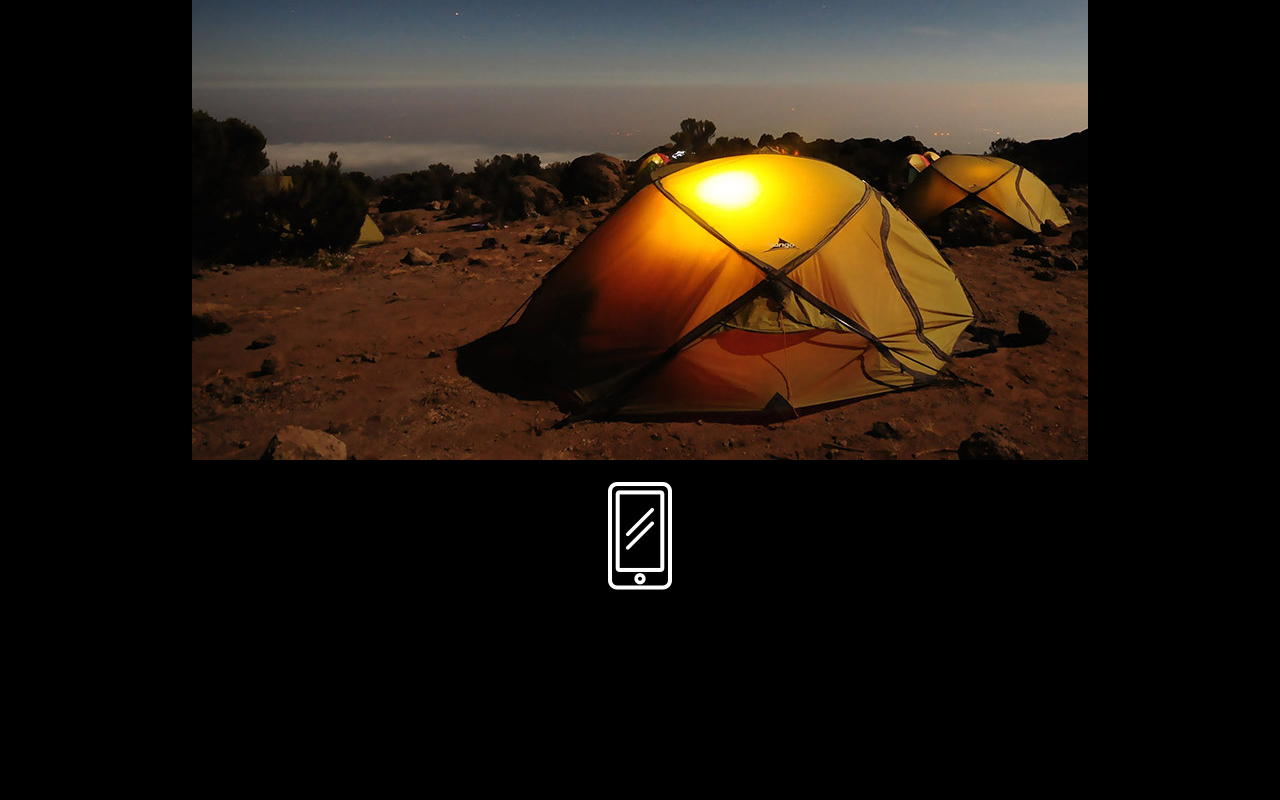
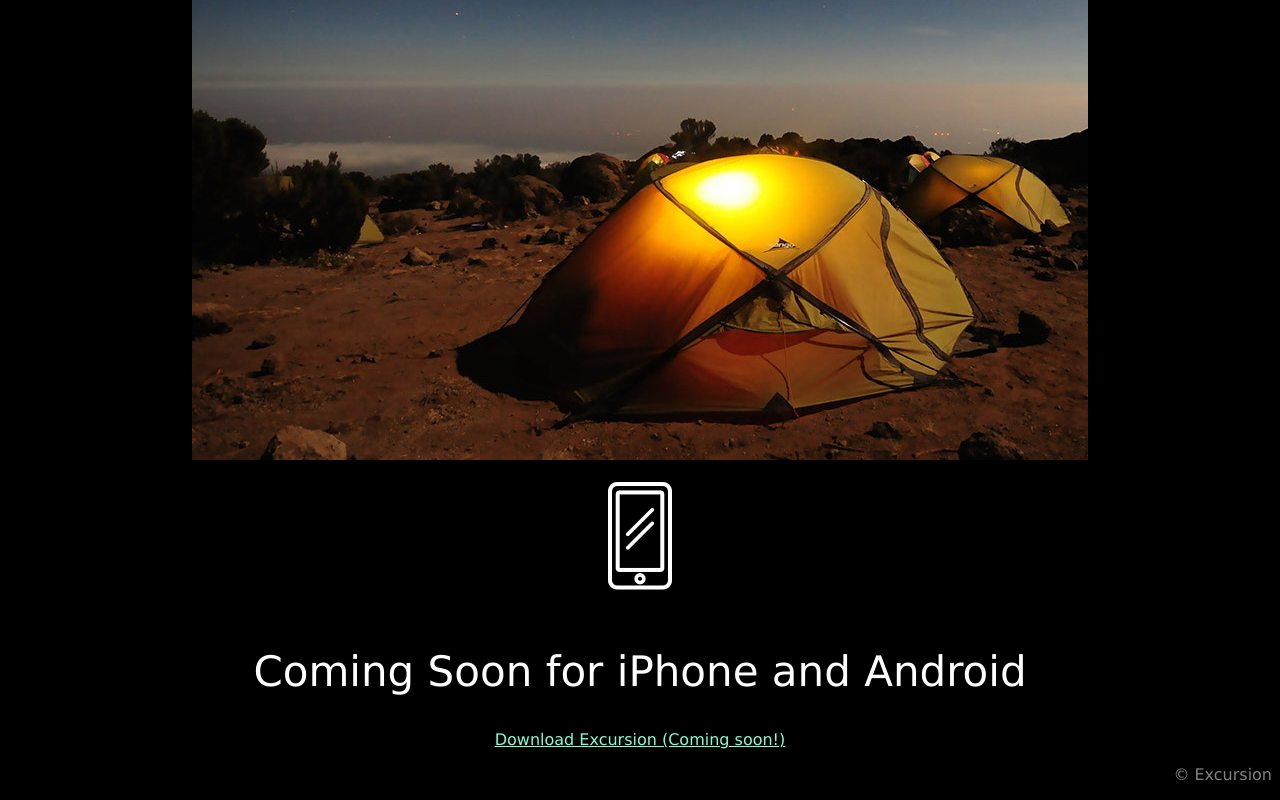
Before and after one commit to mfabiani17/excursion, a plain HTML site: page index.html in a window 1280 px wide. Shown: the part 583-1383 px from the top of the page. Before the commit the page ends 1185 px from the top, so only its background shows below. Drawn offline with Linux system fonts and the light colour scheme.

Commit message:
Show final result

```diff
--- a/index.html
+++ b/index.html
@@ -36,10 +36,19 @@
     <br>
     <br>
     <img src="./resources/images/phone.png" alt="phone">
+    <br>
+    <br>
+    <h2>Coming Soon for iPhone and Android</h2>
+      <div class="link">
+      <a href="#">Download Excursion (Coming soon!)</a>
+      </div>
     </div>
 
+    <!--Footer Section-->
+    <div class="footer">
+      <p>©  Excursion</p>
+    </div>
 
-
-
+    <!--End-->
   </body>
 </html>
--- a/resources/css/style.css
+++ b/resources/css/style.css
@@ -34,3 +34,9 @@ html {
   font-family: Verdana;
   font-size: 21px;
 }
+
+.footer p  {
+  font-family: Verdana;
+  text-align: right;
+  color: grey;
+}
```
